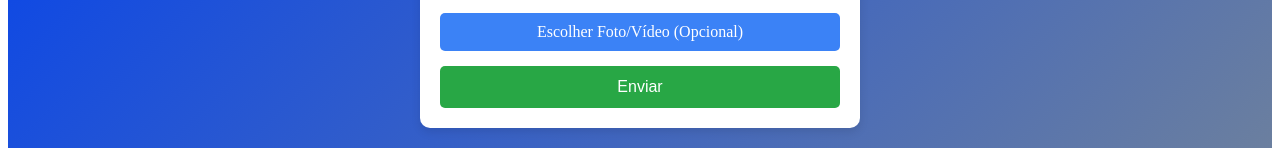
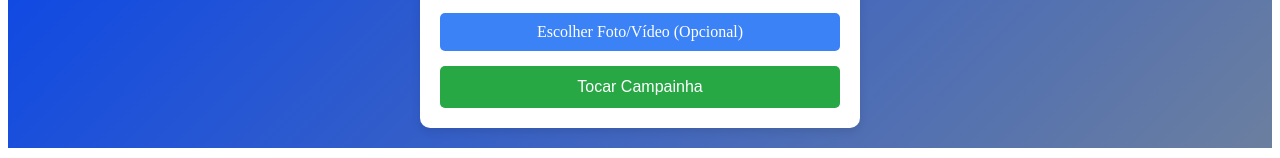
Before and after one commit to flaviopcsilva/campainha-frontend, an Angular app: page / in a window 1280 px wide. Shown: the part 161-319 px from the top of the page. Built offline with nearby package versions, Linux system fonts and the light colour scheme.

Commit message:
Mudando o nome do botão enviar para tocar campainha

```diff
--- a/src/app/upload/upload.component.html
+++ b/src/app/upload/upload.component.html
@@ -21,7 +21,7 @@
 
 
         <!-- Botão de envio -->
-        <button (click)="upload()">Enviar</button>
+        <button (click)="upload()">Tocar Campainha</button>
 
         <!-- Mensagem de sucesso ou erro -->
         <p *ngIf="message" class="status-message">{{ message }}</p>
```
